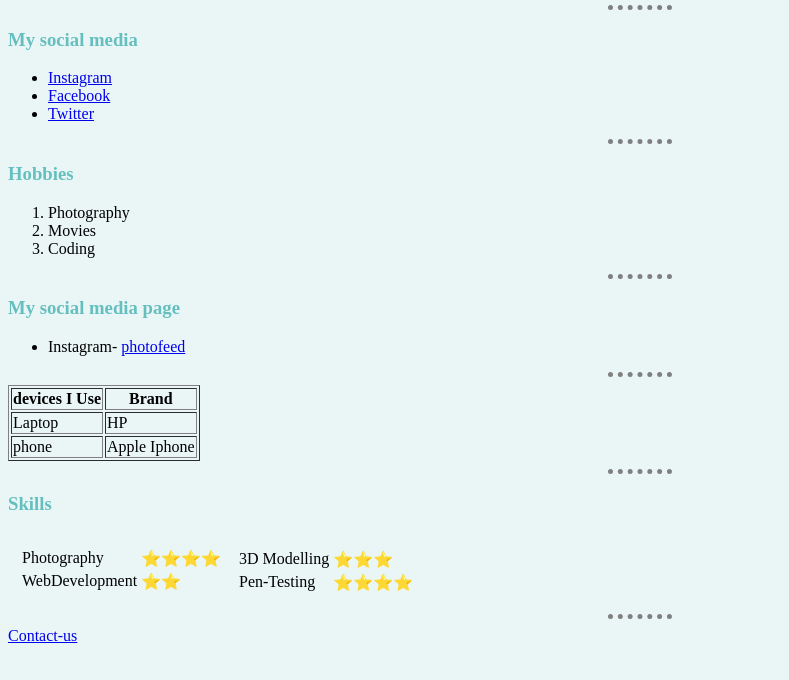
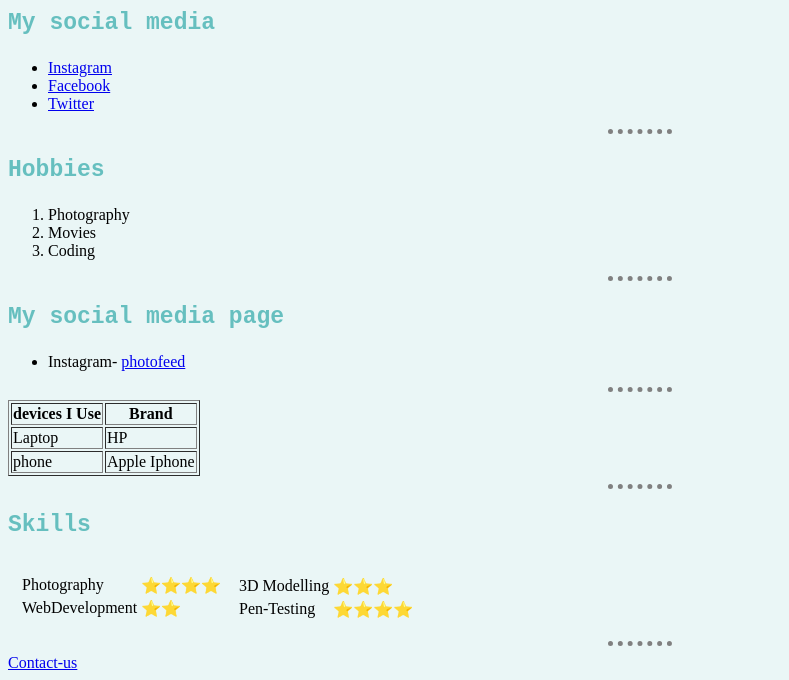
Before and after one commit to kavin1002/blog, a plain HTML site: page index.html in a window 1280 px wide. Shown: the part 239-919 px from the top of the page, without its empty margins (0-789 px from the left). Before the commit the page ends 892 px from the top, so only its background shows below. Drawn offline with Linux system fonts and the light colour scheme.

Commit message:
Update styles.css

```diff
--- a/css/styles.css
+++ b/css/styles.css
@@ -12,5 +12,7 @@ img
    {width: 130px;
    }
 h1,h2,h3,h4,h6{
+font-family: "Courier New", Courier, monospace;
+font-size: 23px ;
    color: #66BFBF;
 }
```
